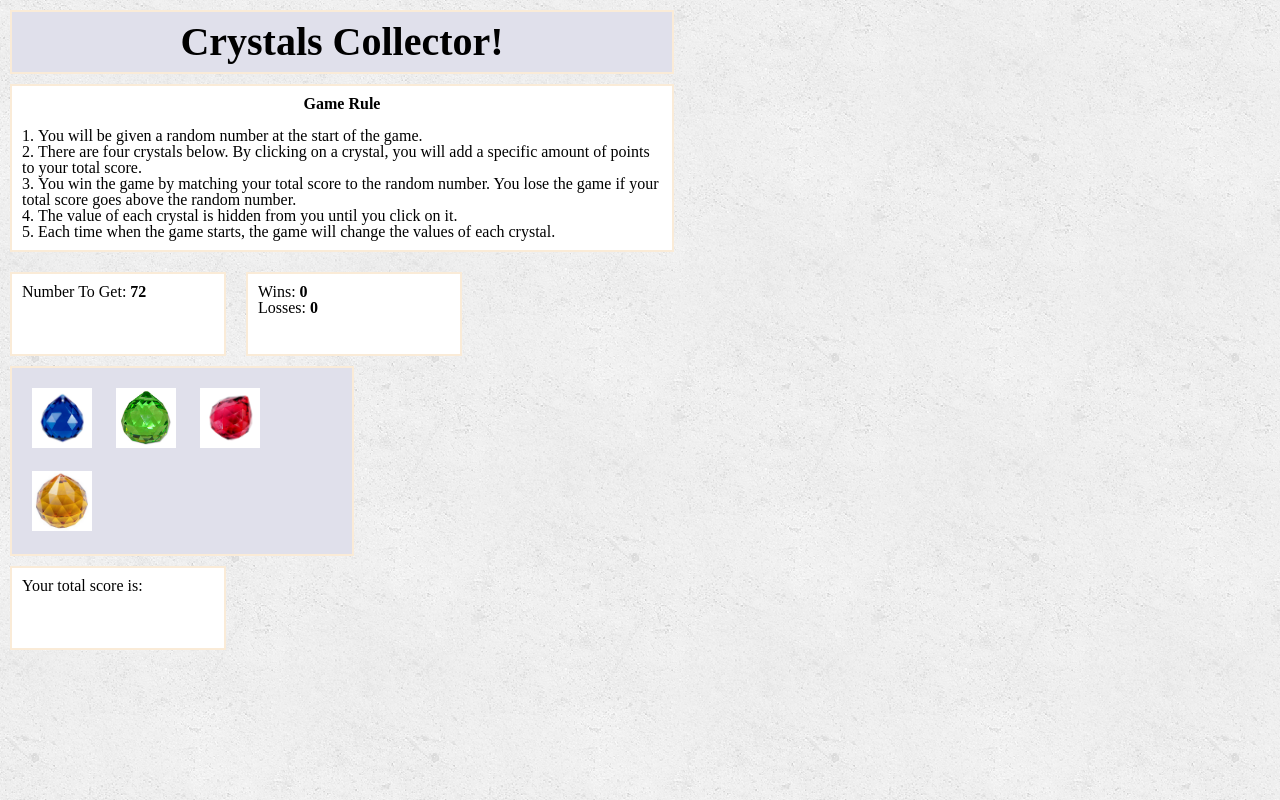
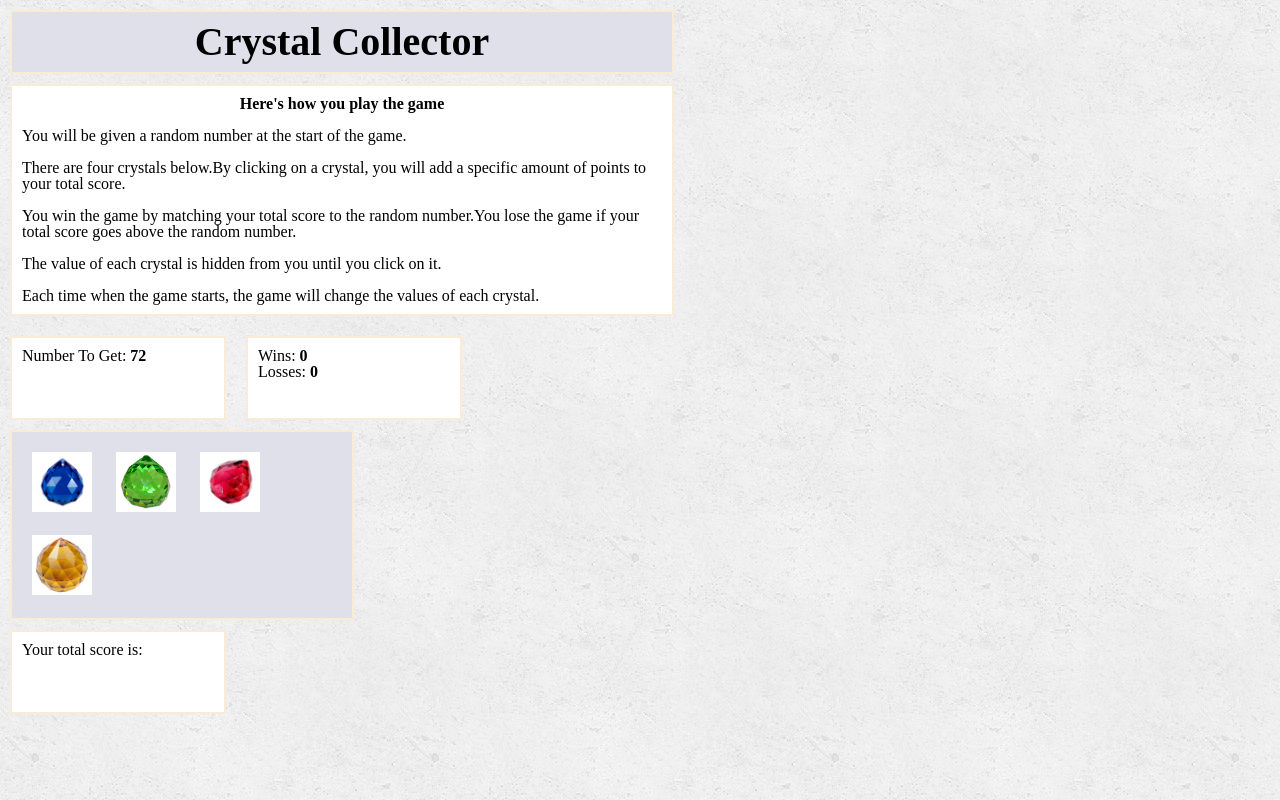
Before and after one commit to yohan2127/Crystal-game, a plain HTML site: page index.html in a window 1280 px wide. Drawn offline with nearby package versions, Linux system fonts and the light colour scheme.

Commit message:
Final update the look and feel

```diff
--- a/index.html
+++ b/index.html
@@ -9,18 +9,18 @@
 </head>
 <body>
 	<div class="header">
-		<h1>Crystals Collector!</h1>
+		<h1>Crystal Collector</h1>
 	</div>
 	<div class="instructions">
-		<h3>Game Rule</h3>
+		<h3>Here's how you play the game</h3>
 		</br>
-		<ol>
-			<li>You will be given a random number at the start of the game.</li>
-			<li>There are four crystals below. By clicking on a crystal, you will add a specific amount of points to your total score.</li>
-			<li>You win the game by matching your total score to the random number. You lose the game if your total score goes above the random number.</li>
-			<li>The value of each crystal is hidden from you until you click on it.</li>
-			<li>Each time when the game starts, the game will change the values of each crystal.</li>
-		</ol>
+
+			<p>You will be given a random number at the start of the game.</p><br>
+			<p>There are four crystals below.By clicking on a crystal, you will add a specific amount of points to your total score.</p><br>
+			<p>You win the game by matching your total score to the random number.You lose the game if your total score goes above the random number.</p><br>
+			<p>The value of each crystal is hidden from you until you click on it.</p><br>
+			<p>Each time when the game starts, the game will change the values of each crystal.</p>
+
 	</div>
 	<div class="numberToMatch">
 		<h2>Number To Get:
```
